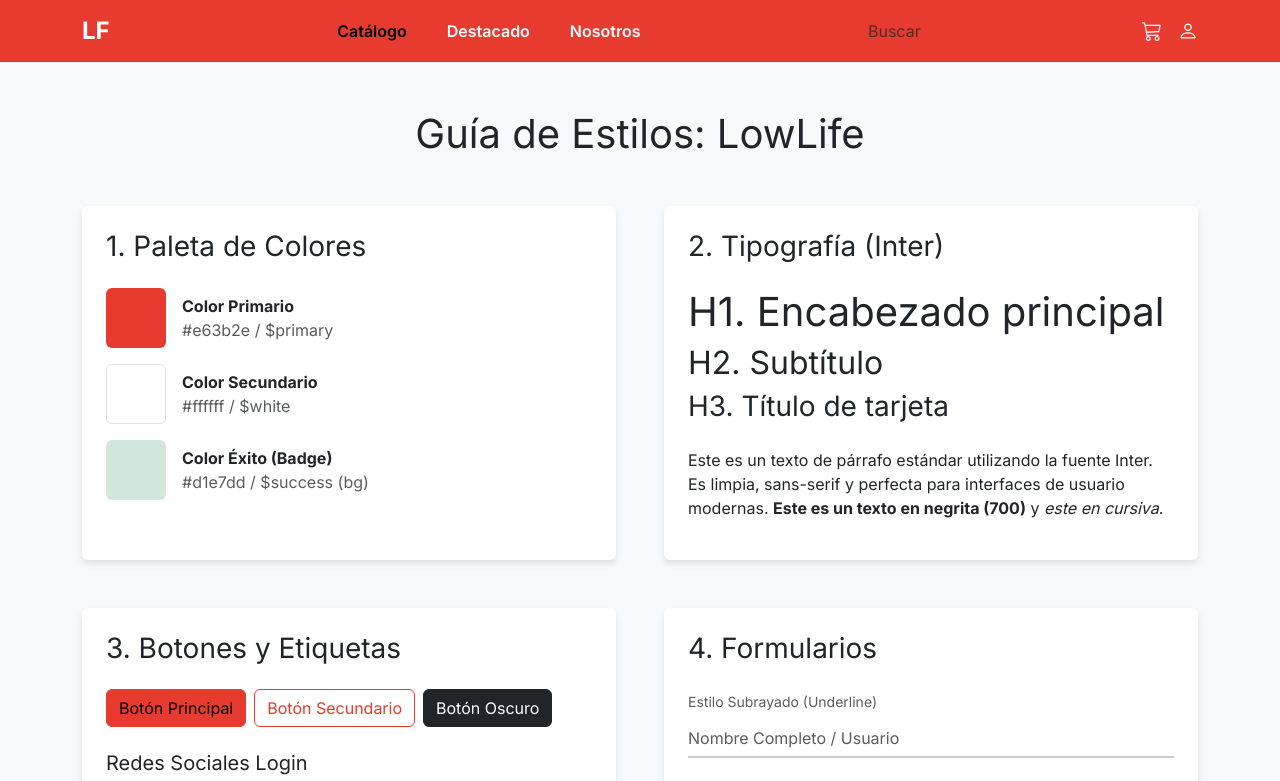
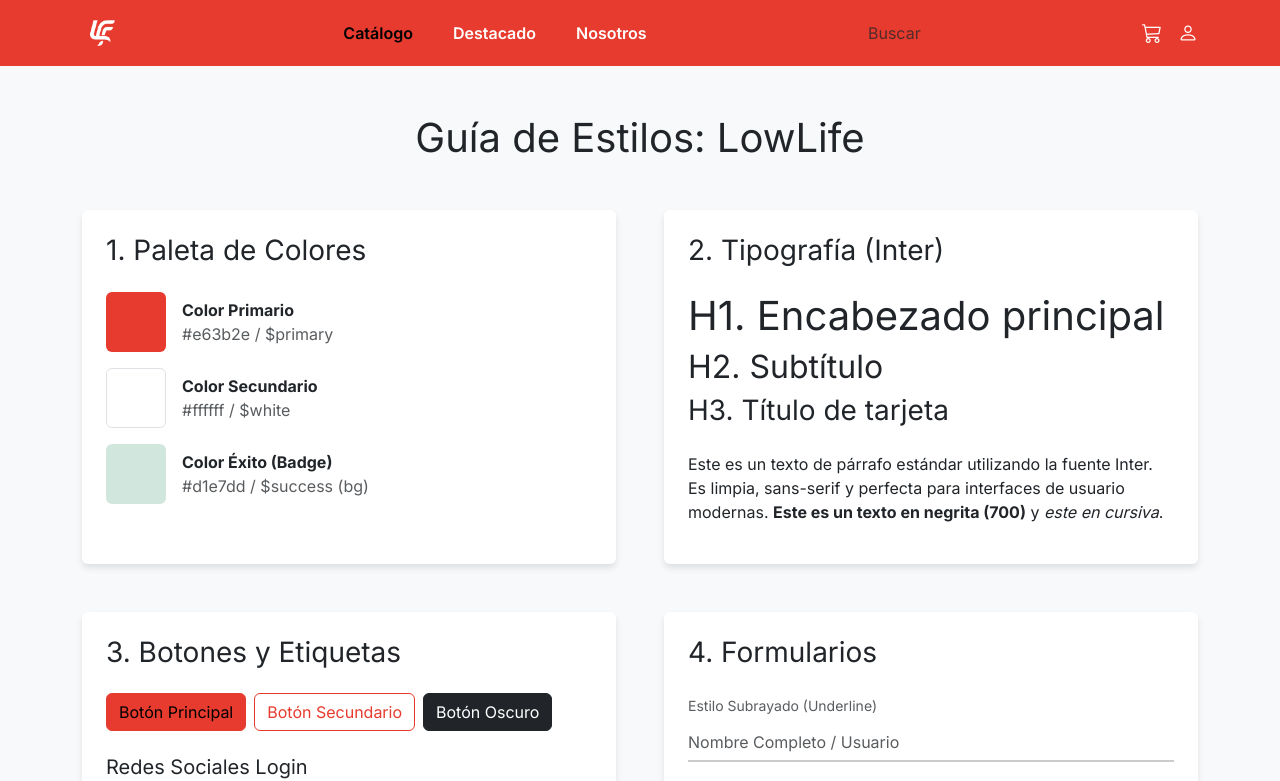
Before and after one commit to agarciaruizgijon/lowlife, an Angular app in the folder Angular_lowLife/: page /guia-estilos in a window 1280 px wide. Shown: the top 781 px of the page. Built offline with nearby package versions, Linux system fonts and the light colour scheme.

Commit message:
Implementacion del logo

```diff
--- a/Angular_lowLife/angular.json
+++ b/Angular_lowLife/angular.json
@@ -32,7 +32,8 @@
               {
                 "glob": "**/*",
                 "input": "public"
-              }
+              },
+              "src/assets"
             ],
             "styles": [
               "src/styles.scss"
--- a/Angular_lowLife/src/app/auth/login/login.html
+++ b/Angular_lowLife/src/app/auth/login/login.html
@@ -1,9 +1,8 @@
 <!-- Header / Navbar -->
 <nav class="navbar navbar-expand-lg navbar-lowlife">
   <div class="container">
-    <a class="navbar-brand" href="#">
-      <!-- Logo placeholder -->
-      <span class="fs-4">LF</span>
+    <a class="navbar-brand d-flex align-items-center" href="#">
+      <img src="assets/imagenes/logo.png" alt="LowLife Logo" style="height: 40px; width: auto; object-fit: contain;">
     </a>
     <button class="navbar-toggler border-0" type="button" data-bs-toggle="collapse" aria-expanded="false" aria-label="Toggle navigation">
       <span class="navbar-toggler-icon"></span>
--- a/Angular_lowLife/src/app/style-guide/style-guide.html
+++ b/Angular_lowLife/src/app/style-guide/style-guide.html
@@ -1,9 +1,8 @@
 <!-- Header / Navbar -->
 <nav class="navbar navbar-expand-lg navbar-lowlife mb-5">
   <div class="container">
-    <a class="navbar-brand" href="#">
-      <!-- Logo placeholder -->
-      <span class="fs-4">LF</span>
+    <a class="navbar-brand d-flex align-items-center" href="#">
+      <img src="assets/imagenes/logo.png" alt="LowLife Logo" style="height: 40px; width: auto; object-fit: contain;">
     </a>
     <button class="navbar-toggler border-0" type="button" data-bs-toggle="collapse" data-bs-toggle="collapse" aria-expanded="false" aria-label="Toggle navigation">
       <span class="navbar-toggler-icon"></span>
```
Also changed, not shown: Angular_lowLife/src/assets/imagenes/logo.png (added).
